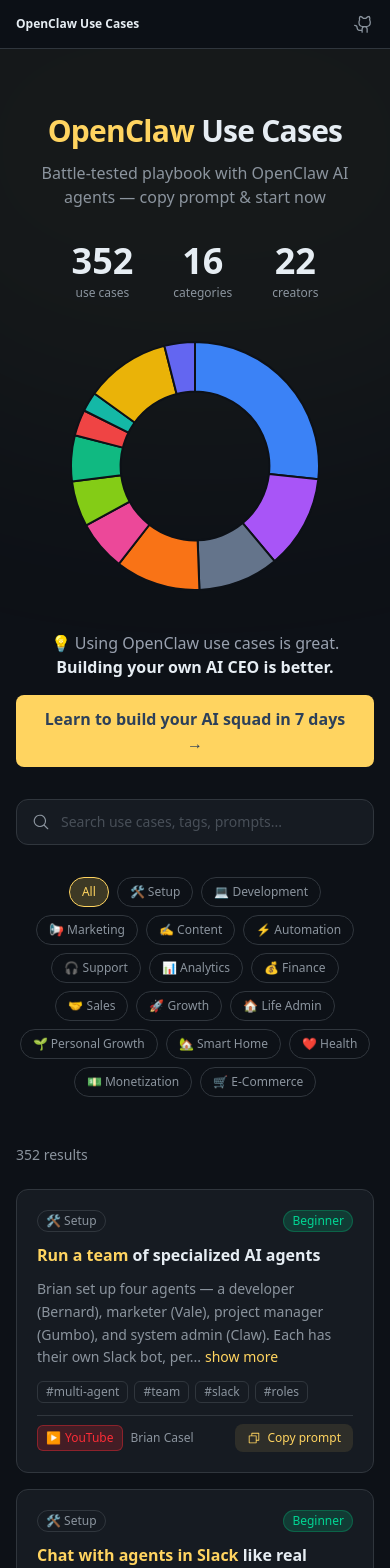
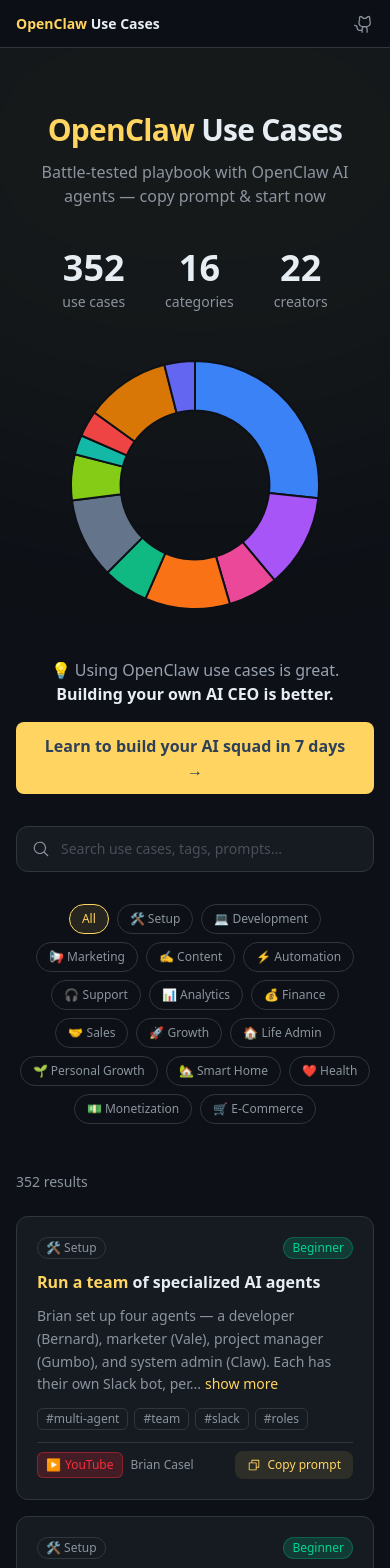
Before and after one commit to Victorpham1984/mateclaw-usecases, a Next.js app: page / in a window 390 px wide. Shown: the top 1568 px of the page. Built offline with nearby package versions, Linux system fonts and the light colour scheme.

Commit message:
[UI] Homepage redesign: OpenClaw branding, big stats, donut chart, sticky header, category colors

```diff
--- a/app/page.tsx
+++ b/app/page.tsx
@@ -2,16 +2,19 @@
 
 import { useState, useMemo, useEffect, Suspense } from "react";
 import { useSearchParams } from "next/navigation";
+import dynamic from "next/dynamic";
 import Fuse from "fuse.js";
 import { MagnifyingGlass, X, GithubLogo } from "@phosphor-icons/react";
-import { Doughnut } from "react-chartjs-2";
-import { Chart as ChartJS, ArcElement, Tooltip, Legend } from "chart.js";
 import useCaseData from "@/data/cases.json";
 import type { UseCase } from "@/lib/types";
 import { CATEGORIES, CATEGORY_KEYS } from "@/lib/categories";
 import CaseCard from "./components/CaseCard";
+import { CATEGORY_COLORS } from "./components/CategoryChart";
 
-ChartJS.register(ArcElement, Tooltip, Legend);
+const CategoryChart = dynamic(() => import("./components/CategoryChart"), {
+  ssr: false,
+  loading: () => <div className="w-[250px] h-[250px] sm:w-[300px] sm:h-[300px] mx-auto" />,
+});
 
 const allCases = useCaseData.useCases as UseCase[];
 
@@ -20,25 +23,6 @@
   threshold: 0.3,
   includeScore: true,
 });
-
-const CATEGORY_COLORS: Record<string, string> = {
-  setup: "#3b82f6",
-  development: "#a855f7",
-  marketing: "#ec4899",
-  content: "#f97316",
-  automation: "#eab308",
-  "customer-support": "#22c55e",
-  analytics: "#06b6d4",
-  finance: "#10b981",
-  sales: "#f43f5e",
-  growth: "#f59e0b",
-  "life-admin": "#64748b",
-  "personal-growth": "#84cc16",
-  "smart-home": "#14b8a6",
-  health: "#ef4444",
-  monetization: "#eab308",
-  "e-commerce": "#6366f1",
-};
 
 export default function Page() {
   return (
@@ -90,59 +74,17 @@
     };
   }, []);
 
-  const categoryStats = useMemo(() => {
+  const categoryCounts = useMemo(() => {
     const counts: Record<string, number> = {};
     allCases.forEach((c) => {
       counts[c.category] = (counts[c.category] || 0) + 1;
     });
-    return counts;
+    return CATEGORY_KEYS.map((key) => ({
+      key,
+      label: CATEGORIES[key].label,
+      count: counts[key] || 0,
+    }));
   }, []);
-
-  const donutData = useMemo(() => {
-    const cats = Object.keys(categoryStats);
-    return {
-      labels: cats.map((k) => CATEGORIES[k]?.label || k),
-      datasets: [
-        {
-          data: cats.map((k) => categoryStats[k]),
-          backgroundColor: cats.map((k) => CATEGORY_COLORS[k] || "#8b949e"),
-          borderColor: "#0d1117",
-          borderWidth: 2,
-          hoverBorderColor: "#e6edf3",
-          hoverBorderWidth: 3,
-          hoverOffset: 8,
-        },
-      ],
-    };
-  }, [categoryStats]);
-
-  const donutOptions = useMemo(
-    () => ({
-      responsive: true,
-      maintainAspectRatio: true,
-      cutout: "60%",
-      plugins: {
-        legend: { display: false },
-        tooltip: {
-          backgroundColor: "#161b22",
-          titleColor: "#e6edf3",
-          bodyColor: "#8b949e",
-          borderColor: "#30363d",
-          borderWidth: 1,
-          padding: 12,
-          callbacks: {
-            label: (ctx: { label?: string; raw?: unknown; dataset?: { data?: number[] } }) => {
-              const val = ctx.raw as number;
-              const total = (ctx.dataset?.data as number[])?.reduce((a: number, b: number) => a + b, 0) || 1;
-              const pct = ((val / total) * 100).toFixed(1);
-              return `${ctx.label}: ${val} (${pct}%)`;
-            },
-          },
-        },
-      },
-    }),
-    []
-  );
 
   const handleCategoryClick = (cat: string) => {
     setActiveCategory((prev) => (prev === cat ? null : cat));
@@ -156,10 +98,12 @@
   return (
     <div className="min-h-screen bg-[#0d1117]">
       {/* Sticky Header */}
-      <div className="sticky top-0 z-50 bg-[#0d1117]/90 backdrop-blur-md border-b border-[#30363d]">
-        <div className="max-w-6xl mx-auto px-4 h-12 flex items-center justify-between text-xs sm:text-sm">
-          <span className="font-bold text-[#e6edf3]">OpenClaw Use Cases</span>
-          <span className="text-[#8b949e] hidden sm:inline">
+      <nav className="sticky top-0 z-50 bg-[#0d1117]/90 backdrop-blur-md border-b border-[#30363d] h-12 flex items-center px-4">
+        <div className="max-w-6xl mx-auto w-full flex items-center justify-between">
+          <span className="text-sm font-bold text-[#e6edf3]">
+            <span className="text-[#FFD460]">OpenClaw</span> Use Cases
+          </span>
+          <span className="hidden sm:block text-xs text-[#8b949e]">
             Built by BizMate ·{" "}
             <a
               href="https://www.skool.com/bizmate-ai-community-9131"
@@ -167,7 +111,7 @@
               rel="noopener noreferrer"
               className="text-[#FFD460] hover:underline"
             >
-              Learn how
+              Learn how at BizMate
             </a>
           </span>
           <a
@@ -179,7 +123,7 @@
             <GithubLogo size={20} />
           </a>
         </div>
-      </div>
+      </nav>
 
       {/* Hero */}
       <header className="relative overflow-hidden">
@@ -190,38 +134,34 @@
             <h1 className="text-3xl sm:text-5xl font-bold tracking-tight text-[#e6edf3] mb-3">
               <span className="text-[#FFD460]">OpenClaw</span> Use Cases
             </h1>
-            <p className="text-base sm:text-lg text-[#8b949e] max-w-2xl mx-auto mb-8">
+            <p className="text-base sm:text-lg text-[#8b949e] max-w-2xl mx-auto mb-10">
               Battle-tested playbook with OpenClaw AI agents — copy prompt & start now
             </p>
 
-            {/* Stats — BIG numbers */}
+            {/* Big Stats */}
             <div
-              className={`flex items-center justify-center gap-10 sm:gap-16 mb-10 transition-opacity duration-500 ${
+              className={`flex items-center justify-center gap-10 sm:gap-16 mb-12 transition-opacity duration-500 ${
                 mounted ? "opacity-100" : "opacity-0"
               }`}
             >
               <div className="text-center">
                 <div className="text-4xl sm:text-5xl font-bold text-[#e6edf3]">{stats.total}</div>
-                <div className="text-xs sm:text-sm text-[#8b949e] mt-1">use cases</div>
+                <div className="text-sm text-[#8b949e] mt-1">use cases</div>
               </div>
               <div className="text-center">
                 <div className="text-4xl sm:text-5xl font-bold text-[#e6edf3]">{stats.categories}</div>
-                <div className="text-xs sm:text-sm text-[#8b949e] mt-1">categories</div>
+                <div className="text-sm text-[#8b949e] mt-1">categories</div>
               </div>
               <div className="text-center">
                 <div className="text-4xl sm:text-5xl font-bold text-[#e6edf3]">{stats.creators}</div>
-                <div className="text-xs sm:text-sm text-[#8b949e] mt-1">creators</div>
+                <div className="text-sm text-[#8b949e] mt-1">creators</div>
               </div>
             </div>
 
             {/* Donut Chart */}
-            {mounted && (
-              <div className="flex justify-center mb-10">
-                <div className="w-[250px] h-[250px] sm:w-[300px] sm:h-[300px]">
-                  <Doughnut data={donutData} options={donutOptions} />
-                </div>
-              </div>
-            )}
+            <div className="mb-12">
+              <CategoryChart categoryCounts={categoryCounts} />
+            </div>
 
             {/* Upsell CTA */}
             <div className="text-center mb-8">
@@ -267,10 +207,10 @@
                   setActiveCategory(null);
                   setActiveTag(null);
                 }}
-                className={`text-xs px-3 py-1.5 rounded-full border cursor-pointer transition-all ${
+                className={`text-xs px-3 py-1.5 rounded-full border cursor-pointer transition-colors ${
                   !activeCategory && !activeTag
-                    ? "border-[#FFD460] bg-[#FFD460]/20 text-[#FFD460]"
-                    : "border-[#30363d] text-[#8b949e] hover:border-[#8b949e]"
+                    ? "border-[#FFD460] bg-[#FFD460]/10 text-[#FFD460]"
+                    : "border-[#30363d] text-[#8b949e] hover:border-[#484f58]"
                 }`}
               >
                 All
@@ -282,18 +222,11 @@
                   <button
                     key={key}
                     onClick={() => handleCategoryClick(key)}
-                    className="text-xs px-3 py-1.5 rounded-full border cursor-pointer transition-all"
+                    className="text-xs px-3 py-1.5 rounded-full border cursor-pointer transition-colors"
                     style={
                       isActive
-                        ? {
-                            borderColor: color,
-                            backgroundColor: `${color}33`,
-                            color: color,
-                          }
-                        : {
-                            borderColor: "#30363d",
-                            color: "#8b949e",
-                          }
+                        ? { borderColor: color, backgroundColor: `${color}20`, color }
+                        : { borderColor: "#30363d", color: "#8b949e" }
                     }
                     onMouseEnter={(e) => {
                       if (!isActive) {
```
